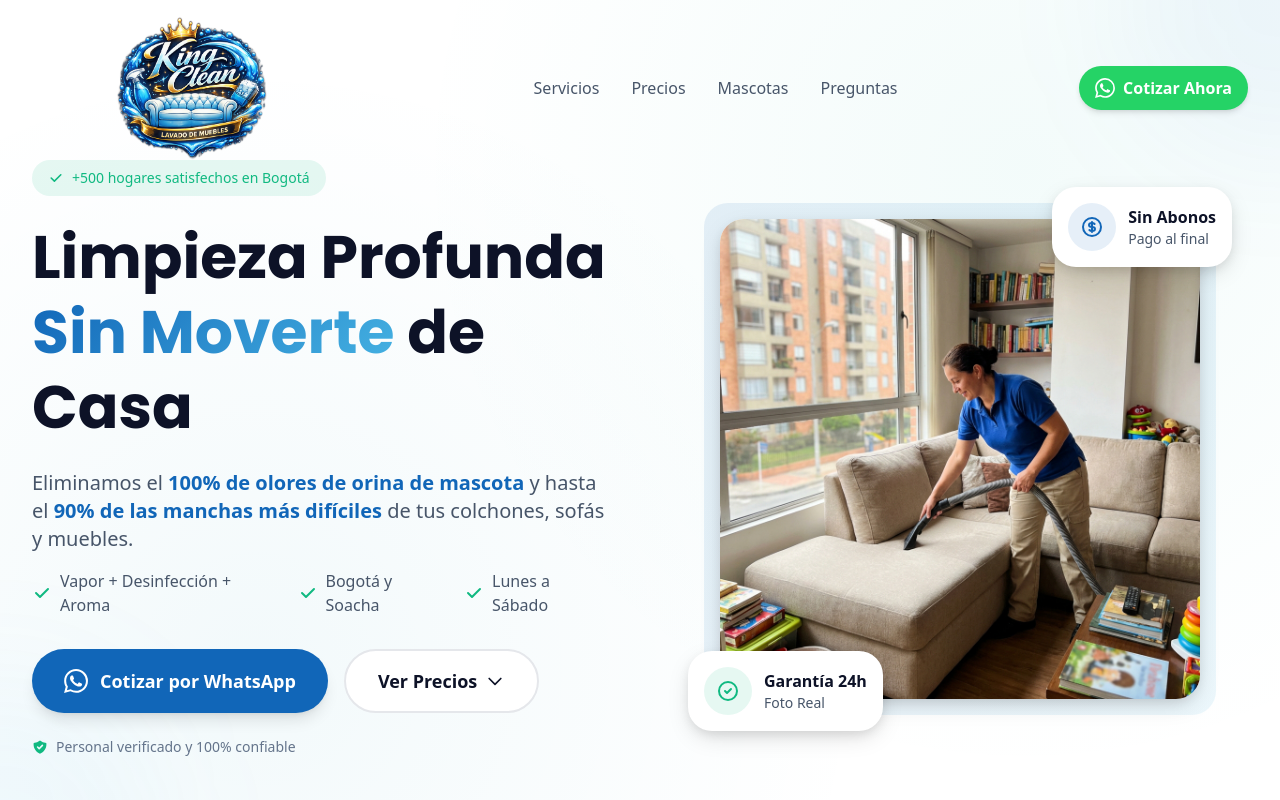
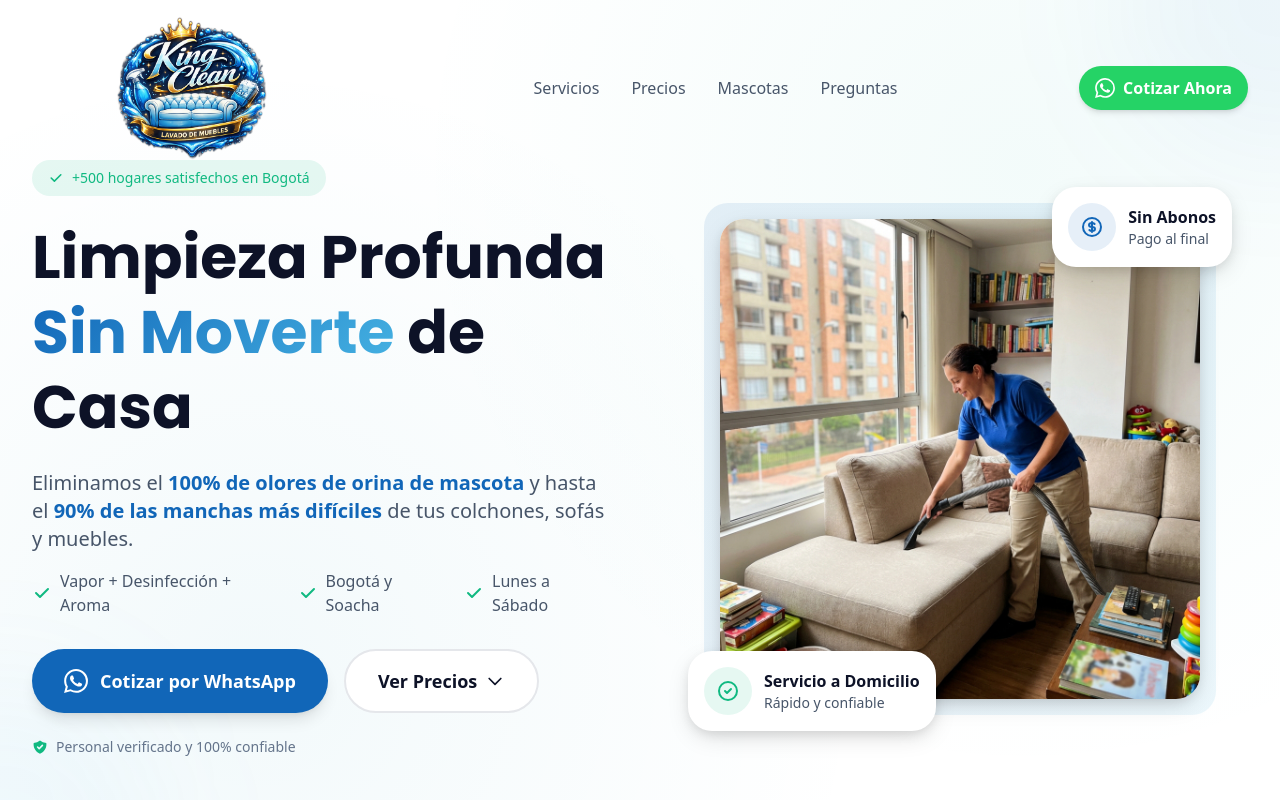
Before and after one commit to sebas-aikon-intelligence/king-clean-landing, a Next.js app: page / in a window 1280 px wide. Shown: the top 800 px of the page. Built offline with nearby package versions, Linux system fonts and the light colour scheme.

Commit message:
Edición de textos

```diff
--- a/src/components/Hero.tsx
+++ b/src/components/Hero.tsx
@@ -185,8 +185,8 @@ export default function Hero() {
                   </svg>
                 </div>
                 <div>
-                  <p className="font-bold text-text-primary">Garantía 24h</p>
-                  <p className="text-sm text-text-secondary">Foto Real</p>
+                  <p className="font-bold text-text-primary">Servicio a Domicilio</p>
+                  <p className="text-sm text-text-secondary">Rápido y confiable</p>
                 </div>
               </div>
 
```
